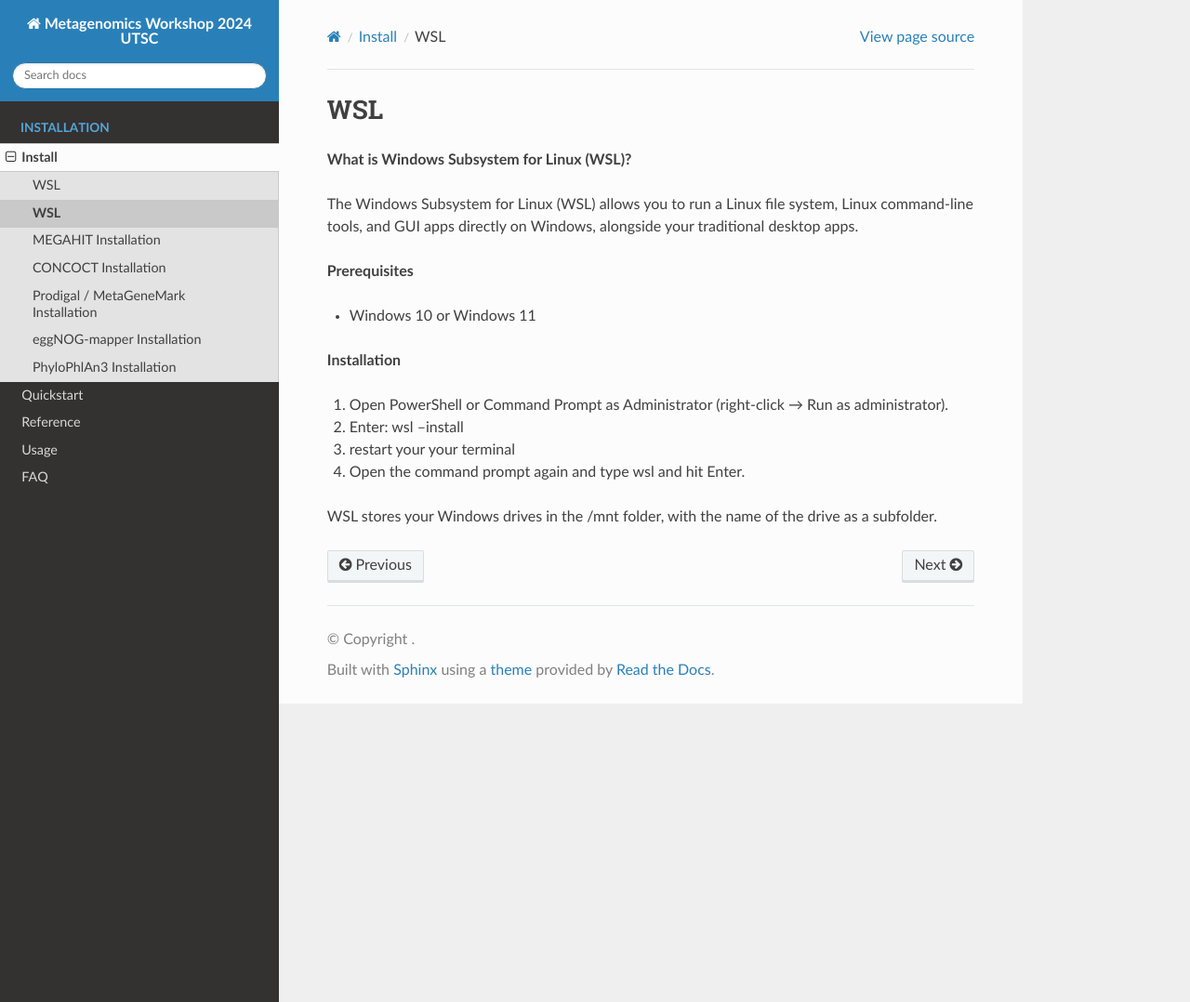
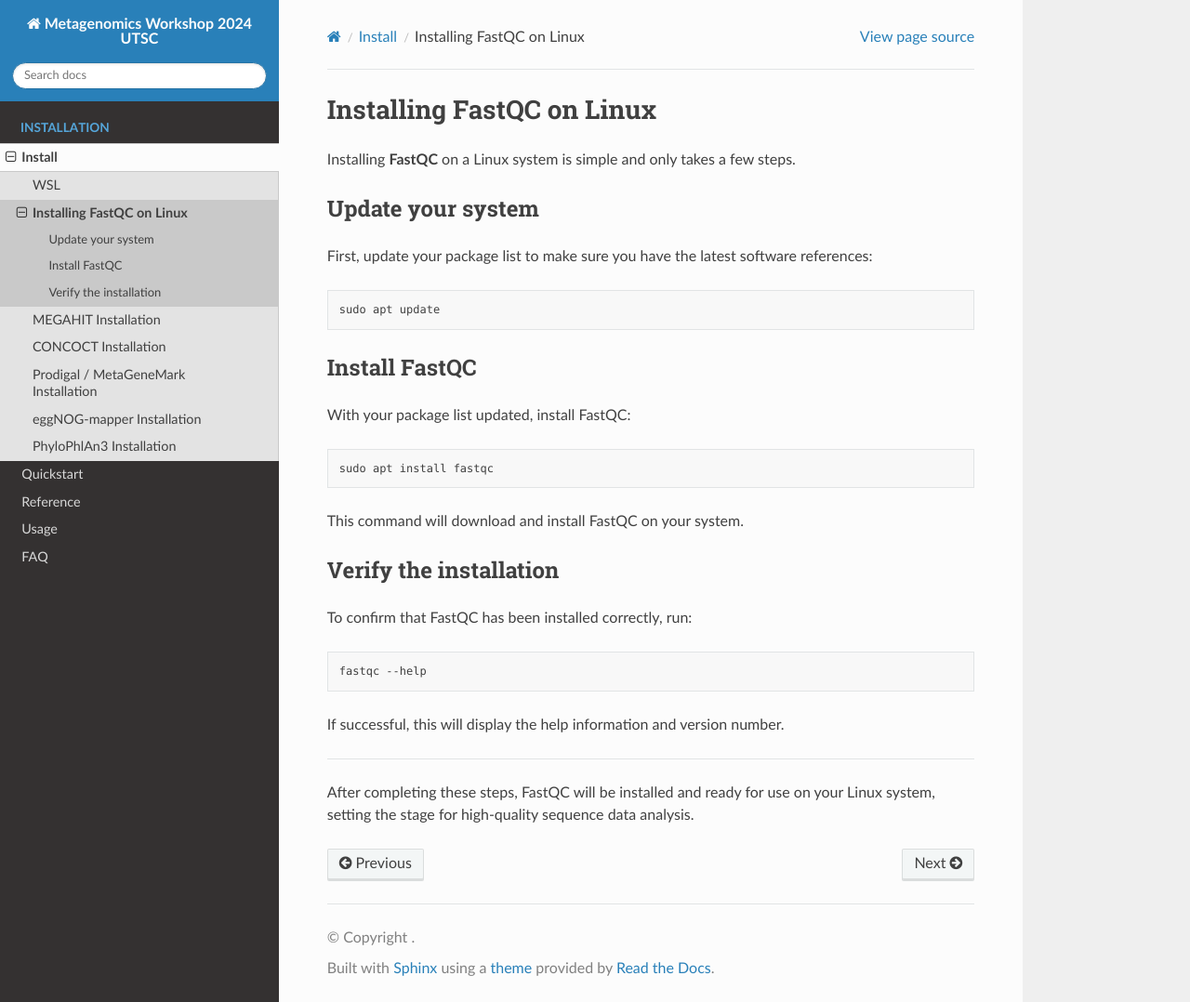
Before and after one commit to javad30/metagenomics-workshop-2024-UTSC, a Sphinx documentation site: the page built from docs/source/install/fastqc.rst, in a window 1280 px wide and 1078 px high. Shown: the whole window at 93% size. Built offline with Sphinx 7.4.7 and the Read the Docs theme 3.1.0, drawn with Linux system fonts in a browser that asks for light colours.

Commit message:
Add FastQC installation script

```diff
--- a/docs/source/install/fastqc.rst
+++ b/docs/source/install/fastqc.rst
@@ -1,23 +1,37 @@
-.. _wsl:
 
-==========
-WSL
-==========
+Installing FastQC on Linux
+==========================
 
-**What is Windows Subsystem for Linux (WSL)?**
+Installing **FastQC** on a Linux system is simple and only takes a few steps.
 
-The Windows Subsystem for Linux (WSL) allows you to run a Linux file system, Linux command-line tools, and GUI apps directly on Windows, alongside your traditional desktop apps.
+Update your system
+------------------
+First, update your package list to make sure you have the latest software references:
 
-**Prerequisites**
+.. code-block:: bash
 
-- Windows 10 or Windows 11
+   sudo apt update
 
-**Installation**
+Install FastQC
+--------------
+With your package list updated, install FastQC:
 
-1. Open PowerShell or Command Prompt as Administrator (right-click → Run as administrator).
-2. Enter: wsl --install
-3. restart your your terminal
-4. Open the command prompt again and type wsl and hit Enter.
+.. code-block:: bash
 
+   sudo apt install fastqc
 
-WSL stores your Windows drives in the /mnt folder, with the name of the drive as a subfolder.
+This command will download and install FastQC on your system.
+
+Verify the installation
+-----------------------
+To confirm that FastQC has been installed correctly, run:
+
+.. code-block:: bash
+
+   fastqc --help
+
+If successful, this will display the help information and version number.
+
+----
+
+After completing these steps, FastQC will be installed and ready for use on your Linux system, setting the stage for high-quality sequence data analysis.
```
